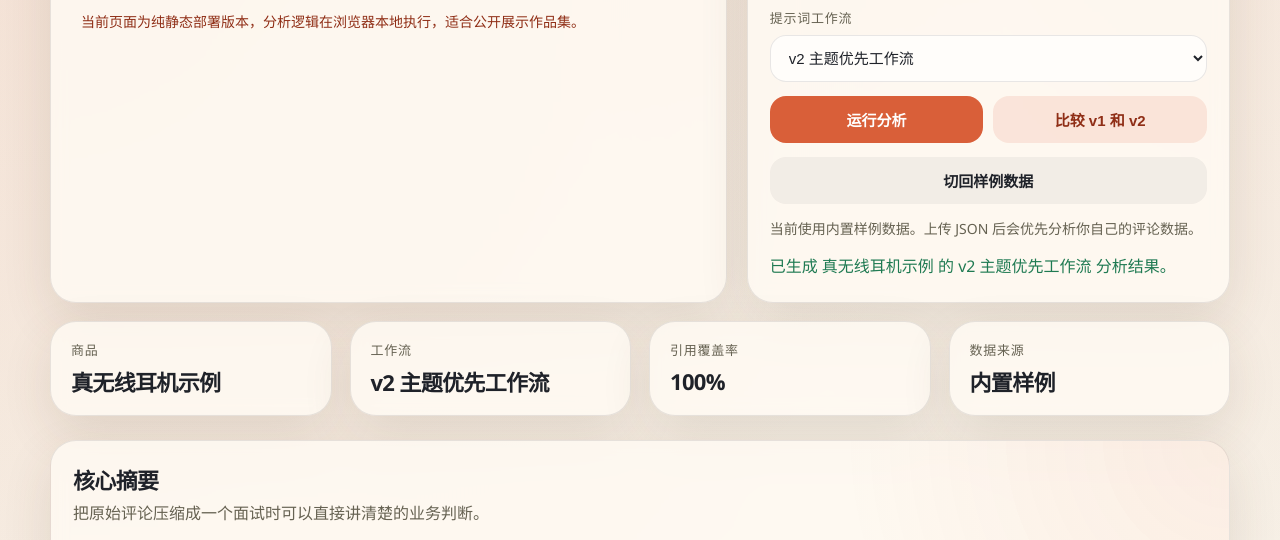
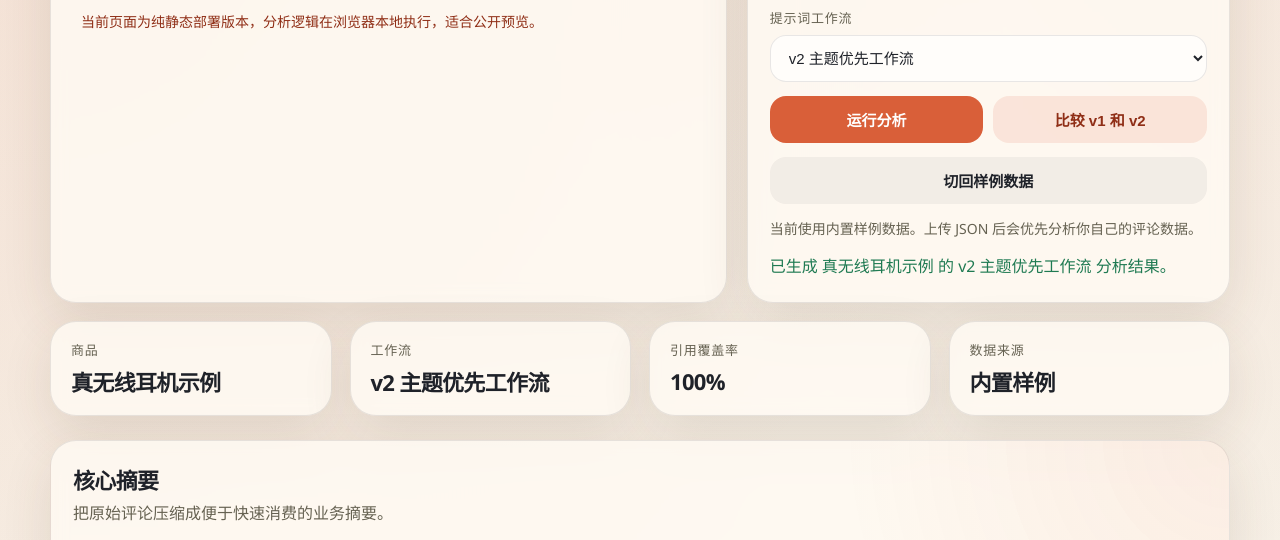
Before and after one commit to yuyangjungle/ecommerce-review-insight, a website with bundled scripts: page site/index.html in a window 1280 px wide. Shown: the part 218-758 px from the top of the page. Built offline with nearby package versions, Linux system fonts and the light colour scheme.

Commit message:
Refine static site copy for public presentation

```diff
--- a/site/index.html
+++ b/site/index.html
@@ -19,7 +19,7 @@
             把商品评论、问答与用户反馈转成可执行的卖点、FAQ 与优化建议，并对不同工作流的输出质量做可视化比较。
           </p>
           <p class="hero-note">
-            当前页面为纯静态部署版本，分析逻辑在浏览器本地执行，适合公开展示作品集。
+            当前页面为纯静态部署版本，分析逻辑在浏览器本地执行，适合公开预览。
           </p>
         </div>
 
@@ -84,7 +84,7 @@
         <section class="card card-wide summary-card">
           <div class="section-head">
             <h2>核心摘要</h2>
-            <p>把原始评论压缩成一个面试时可以直接讲清楚的业务判断。</p>
+            <p>把原始评论压缩成便于快速消费的业务摘要。</p>
           </div>
           <div class="overview-grid">
             <div class="overview-main">
```
